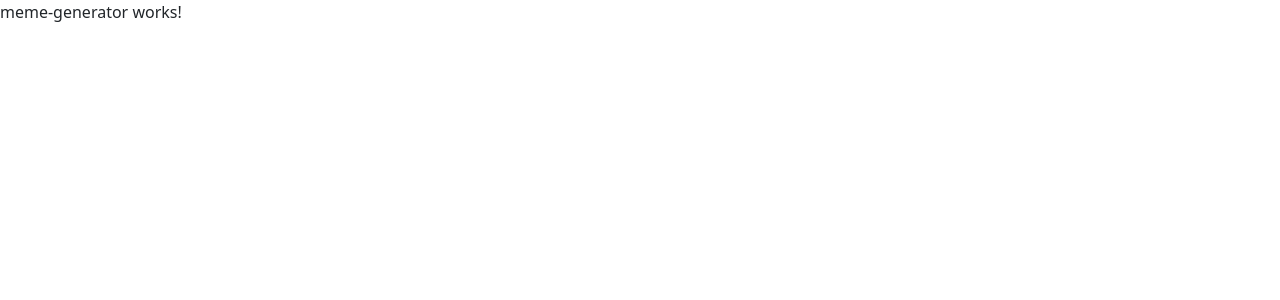
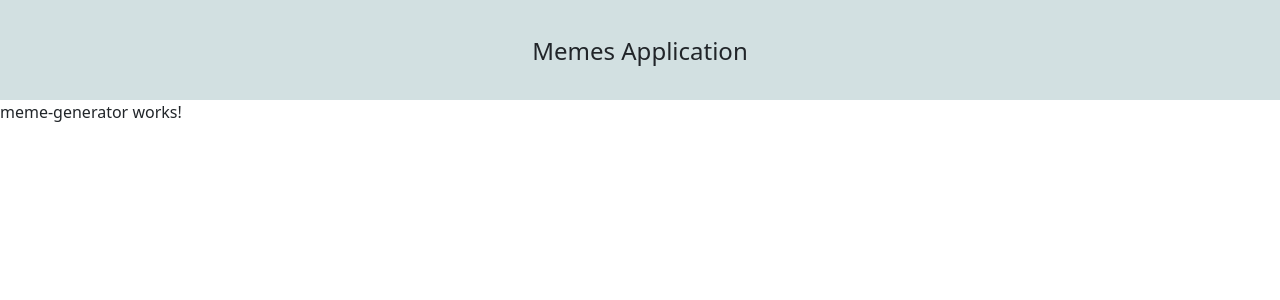
Before and after one commit to sh-noushin/Memes, an Angular app in the folder memeApp/: page / in a window 1280 px wide. Shown: the top 300 px of the page. Built offline with nearby package versions, Linux system fonts and the light colour scheme.

Commit message:
Navigation component is creted

```diff
--- a/memeApp/src/app/navigation/navigation.component.css
+++ b/memeApp/src/app/navigation/navigation.component.css
@@ -0,0 +1,8 @@
+header{
+
+    height: 100px;
+    text-align: center;
+    padding: 17px;
+    background-color:rgba(144, 178, 181, 0.401);
+    font-size:x-large;
+}
--- a/memeApp/src/app/navigation/navigation.component.html
+++ b/memeApp/src/app/navigation/navigation.component.html
@@ -0,0 +1,7 @@
+
+<header>
+
+    <div class="mt-3">
+        Memes Application
+    </div>
+</header>
```
